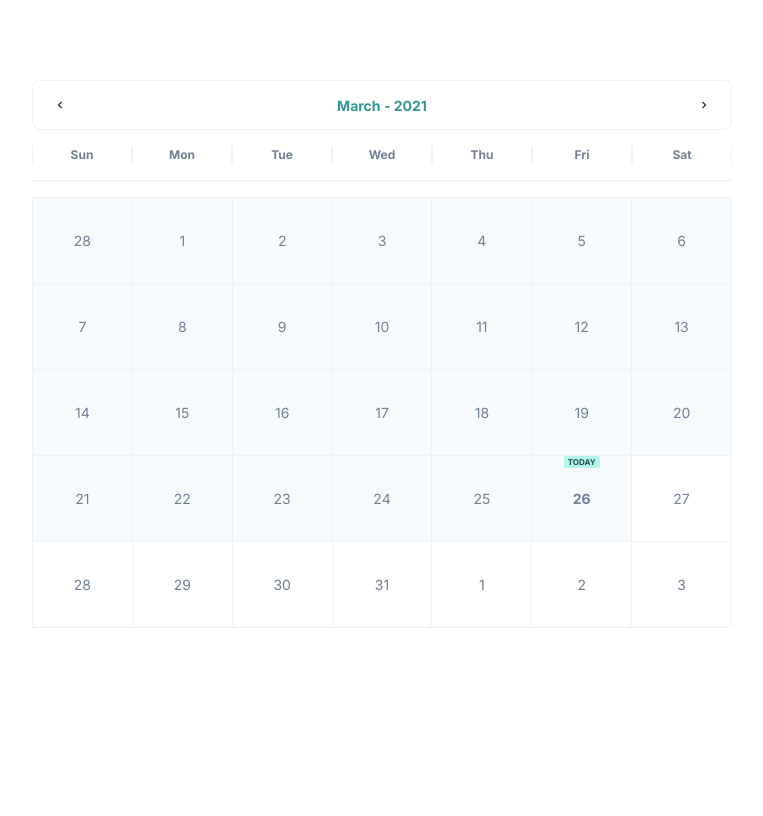
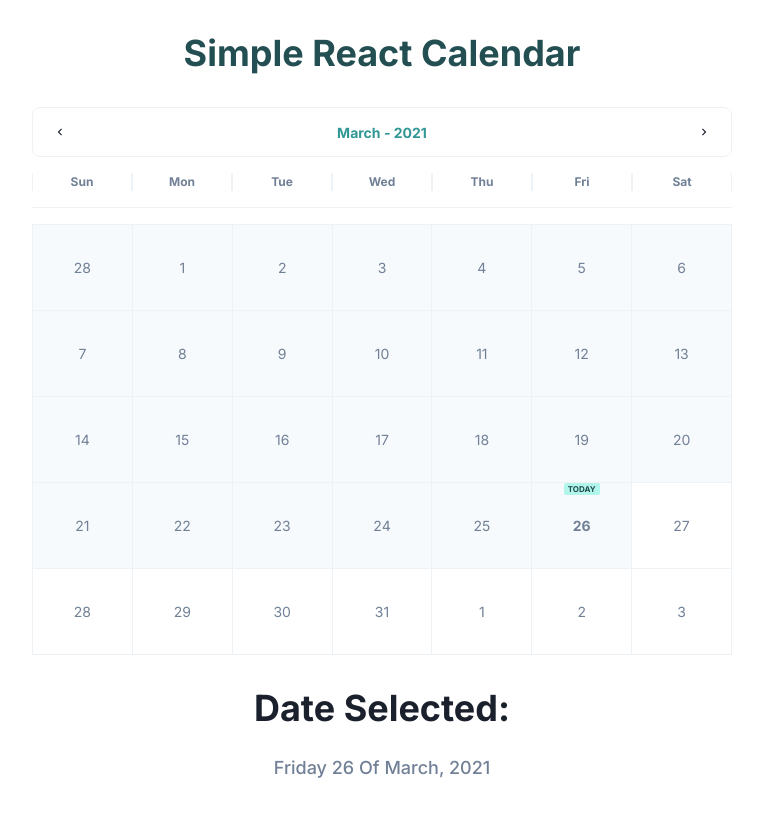
Before and after one commit to DevCeur/simple-calendar, a React (Create React App) app: page / in a window 1280 px wide. Shown: the top 816 px of the page, without its empty margins (258-1021 px from the left). Built offline with nearby package versions, Linux system fonts and the light colour scheme.

Commit message:
[feat]: Improve data treatment

```diff
--- a/package.json
+++ b/package.json
@@ -14,6 +14,7 @@
     "@types/react": "^17.0.0",
     "@types/react-dom": "^17.0.0",
     "date-fns": "^2.19.0",
+    "dayjs": "^1.10.4",
     "framer-motion": "^4.0.3",
     "react": "^17.0.2",
     "react-dom": "^17.0.2",
--- a/src/App.tsx
+++ b/src/App.tsx
@@ -1,7 +1,19 @@
+import { CalendarContextProvider } from "context/CalendarContext";
+
 import Calendar from "components/Calendar";
+import { Box, Heading } from "@chakra-ui/layout";
 
 const App = () => {
-  return <Calendar />;
+  return (
+    <CalendarContextProvider>
+      <Box mb={12}>
+        <Heading color="teal.800" my={8} textAlign="center">
+          Simple React Calendar
+        </Heading>
+        <Calendar />
+      </Box>
+    </CalendarContextProvider>
+  );
 };
 
 export default App;
--- a/src/components/Calendar/Calendar.tsx
+++ b/src/components/Calendar/Calendar.tsx
@@ -1,36 +1,29 @@
-import { useState } from "react";
-import { addMonths, subMonths } from "date-fns/esm";
+import { useContext } from "react";
 import { Center, Flex } from "@chakra-ui/react";
+
+import { CalendarContext } from "context/CalendarContext";
 
 import Header from "components/Header";
 import Days from "components/Days";
 import Cells from "components/Cells";
+import SelectedDate from "components/SelectedDate";
 
 const Calendar = () => {
-  const [dates, setDates] = useState({
-    currentMonth: new Date(),
-  });
-
-  const handlePrevMonth = (e: React.MouseEvent) => {
-    e.preventDefault();
-    setDates({ ...dates, currentMonth: subMonths(dates.currentMonth, 1) });
-  };
-
-  const handleNextMonth = (e: React.MouseEvent) => {
-    e.preventDefault();
-    setDates({ ...dates, currentMonth: addMonths(dates.currentMonth, 1) });
-  };
+  const { currentMonth, handleNextMonth, handlePrevMonth } = useContext(
+    CalendarContext
+  );
 
   return (
     <Center w="100vw">
-      <Flex direction="column" maxW={700} w="85%" mt={{ base: 12, md: 20 }}>
+      <Flex direction="column" maxW={700} w="85%">
         <Header
-          currentMonth={dates.currentMonth}
-          onPrevMonth={handlePrevMonth}
-          onNextMonth={handleNextMonth}
+          currentMonth={currentMonth!}
+          onPrevMonth={handlePrevMonth!}
+          onNextMonth={handleNextMonth!}
         />
-        <Days currentMonth={dates.currentMonth} />
-        <Cells currentMonth={dates.currentMonth} />
+        <Days currentMonth={currentMonth!} />
+        <Cells currentMonth={currentMonth!} />
+        <SelectedDate />
       </Flex>
     </Center>
   );
--- a/src/components/Cells/Cells.tsx
+++ b/src/components/Cells/Cells.tsx
@@ -1,4 +1,4 @@
-import { useState } from "react";
+import { useContext } from "react";
 import {
   endOfWeek,
   format,
@@ -13,12 +13,14 @@ import {
 import { Badge, Box, Center, Flex, Text } from "@chakra-ui/react";
 import { RiCheckboxBlankCircleFill } from "react-icons/ri";
 
+import { CalendarContext } from "context/CalendarContext";
+
 interface CellsProps {
   currentMonth: Date;
 }
 
 const Cells = ({ currentMonth }: CellsProps) => {
-  const [selectedDate, setSelectedDate] = useState(new Date());
+  const { selectedDate, handleSelectDate } = useContext(CalendarContext);
 
   const dateFormat = "d";
   const rows = [];
@@ -31,10 +33,6 @@ const Cells = ({ currentMonth }: CellsProps) => {
   let days = [];
   let day = startDate;
   let formattedDate = "";
-
-  const handleClickDay = (selectedDate: Date) => {
-    setSelectedDate(selectedDate);
-  };
 
   while (day <= endDate) {
     for (let i = 0; i < 7; i++) {
@@ -63,7 +61,7 @@ const Cells = ({ currentMonth }: CellsProps) => {
           _hover={{
             bgColor: isBefore(day, new Date()) ? "gray.50" : "teal.50",
           }}
-          onClick={() => handleClickDay(cloneDay)}
+          onClick={() => handleSelectDate(cloneDay!)}
         >
           {isToday(day) && (
             <Center>
@@ -78,7 +76,7 @@ const Cells = ({ currentMonth }: CellsProps) => {
               </Badge>
             </Center>
           )}
-          {isSameDay(day, selectedDate) && !isToday(selectedDate) && (
+          {isSameDay(day, selectedDate!) && !isToday(selectedDate!) && (
             <Box
               color="blue.500"
               fontSize="8px"
--- /dev/null
+++ b/src/components/SelectedDate/SelectedDate.tsx
@@ -0,0 +1,27 @@
+import dayjs from "dayjs";
+import { useContext } from "react";
+import { Heading, Text, VStack } from "@chakra-ui/react";
+
+import { CalendarContext } from "context/CalendarContext";
+
+const SelectedDate = () => {
+  const { selectedDate } = useContext(CalendarContext);
+
+  const dateFormatted = dayjs(selectedDate).format("dddd DD Of MMMM, YYYY");
+
+  return (
+    <VStack mt={8} direction="column" spacing={6}>
+      <Heading as="h2">Date Selected:</Heading>
+      <Text
+        textAlign="center"
+        fontSize="lg"
+        fontWeight="medium"
+        color="gray.500"
+      >
+        {dateFormatted}
+      </Text>
+    </VStack>
+  );
+};
+
+export default SelectedDate;
--- /dev/null
+++ b/src/components/SelectedDate/index.ts
@@ -0,0 +1 @@
+export { default } from "./SelectedDate";
--- /dev/null
+++ b/src/context/CalendarContext.tsx
@@ -0,0 +1,47 @@
+import { createContext, useState } from "react";
+import { addMonths, subMonths } from "date-fns";
+
+interface ContextProps {
+  currentMonth: Date;
+  selectedDate: Date;
+  handleNextMonth: () => void;
+  handlePrevMonth: () => void;
+  handleSelectDate: (date: Date) => void;
+}
+
+export const CalendarContext = createContext<ContextProps>({
+  currentMonth: new Date(),
+  selectedDate: new Date(),
+  handleNextMonth: () => {},
+  handlePrevMonth: () => {},
+  handleSelectDate: (date: Date) => {},
+});
+
+CalendarContext.displayName = "CalendarContext";
+
+export const CalendarContextProvider: React.FC = ({ children }) => {
+  const [state, setState] = useState({
+    currentMonth: new Date(),
+    selectedDate: new Date(),
+  });
+
+  const handlePrevMonth = () => {
+    setState({ ...state, currentMonth: subMonths(state.currentMonth, 1) });
+  };
+
+  const handleNextMonth = () => {
+    setState({ ...state, currentMonth: addMonths(state.currentMonth, 1) });
+  };
+
+  const handleSelectDate = (date: Date) => {
+    setState({ ...state, selectedDate: date });
+  };
+
+  return (
+    <CalendarContext.Provider
+      value={{ ...state, handleSelectDate, handleNextMonth, handlePrevMonth }}
+    >
+      {children}
+    </CalendarContext.Provider>
+  );
+};
--- a/tsconfig.json
+++ b/tsconfig.json
@@ -15,7 +15,8 @@
     "resolveJsonModule": true,
     "isolatedModules": true,
     "noEmit": true,
-    "jsx": "react-jsx"
+    "jsx": "react-jsx",
+    "strictNullChecks": true
   },
   "include": ["src"]
 }
```
Also changed, not shown: 1 other file (tests, documents, lock files or other folders).
